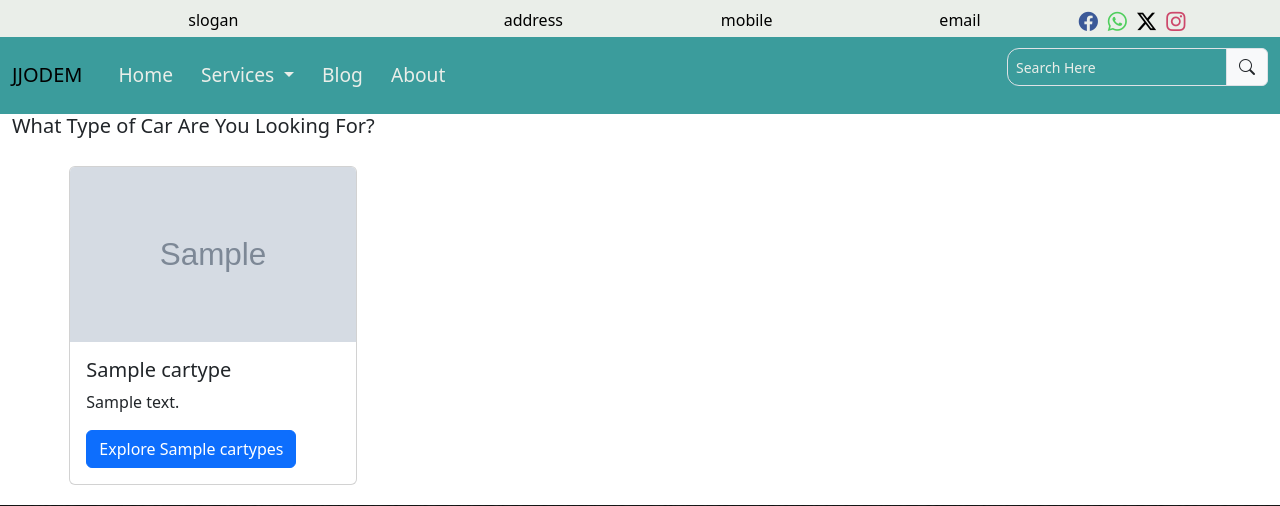
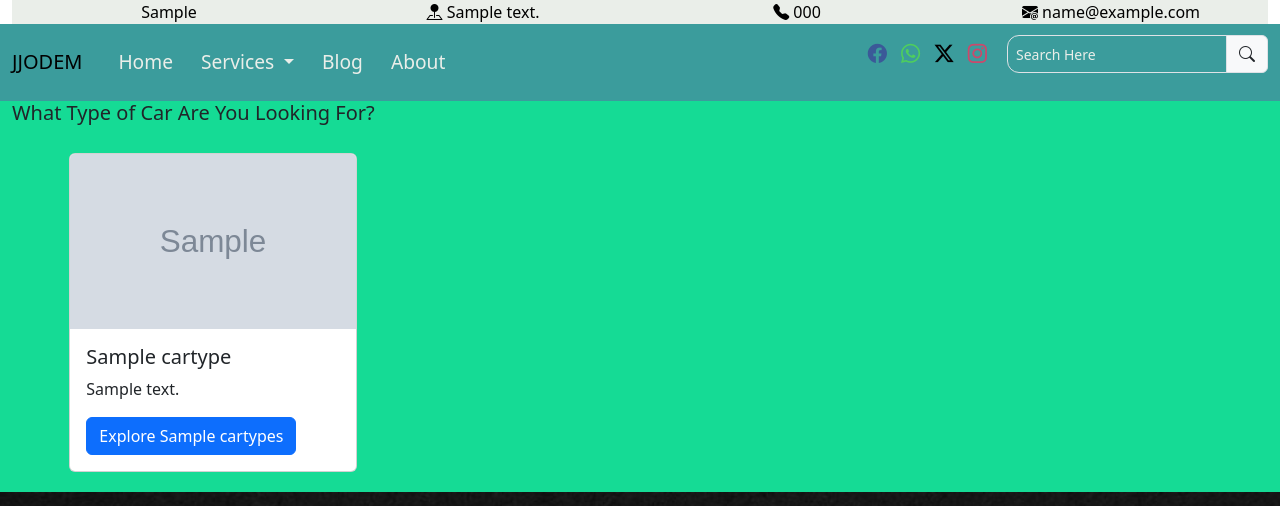
Before and after one commit to worladev/jjodem, a Django app: page / in a window 1280 px wide. Shown: the top 506 px of the page. Run offline with Django 5.2, Linux system fonts and the light colour scheme; tables that the repository leaves empty hold one stand-in row (values such as "Sample post"); grey boxes marked "Sample" are stand-in pictures; some libraries are stand-ins or nearby versions.

Commit message:
modified social handles in navbar

```diff
--- a/rentals/static/rentals/css/navbar.css
+++ b/rentals/static/rentals/css/navbar.css
@@ -1,10 +1,11 @@
 /*TOP NAV*/
 .top-nav{
-  background-color: #EAEEE9;
+    background-color: #EAEEE9;
+    padding: 0% !important;
+    margin: 0% !important;
 }
 .top-nav div{
     text-align: center;
-    margin-top:0.5em;
     color: #000000;
 }
 
@@ -33,13 +34,11 @@
 .social ul{
     margin-right: 10px;
     list-style-type: none;
-    background-color: #FFFFFF;
     border-radius: 8px;
     padding: 0px;
 }
 .social ul li{
     display: inline-block;
-    float: left;
     margin-right: 10px;
     padding: 0px;
 }
--- a/rentals/templates/rentals/home.html
+++ b/rentals/templates/rentals/home.html
@@ -3,8 +3,8 @@
 {% block content %}
     {% include 'navbar.html' %}
 
-    <h5>What Type of Car Are You Looking For?</h5>
-    <div class="row">
+    <div class="row home-div" style="background-color: #15DB95">
+        <h5>What Type of Car Are You Looking For?</h5>
         {% for car in car_type %}
             <div class="col-4">
                 <div class="card home-card" style="width: 18rem;">
--- a/templates/navbar.html
+++ b/templates/navbar.html
@@ -22,28 +22,25 @@
 <body>
     <!--TOP NAV BAR-->
     <div class="row top-nav">
-        <div class="col-4 mobile-display">slogan</div>
-        <div class="col-2 mobile-display">address</div>
-        <div class="col-2 mobile-display">mobile</div>
-        <div class="col-2 mobile-display">email</div>
-        <div class="col-2 mobile-display social">
-            <!--Social Handles 1-->
-            <ul>
-                <li>
-                    <a href=""><i class="bi bi-facebook blue"></i></a>
-                </li>
-                <li>
-                    <a href=""><i class="bi bi-whatsapp green"></i></a>
-                </li>
-                <li>
-                    <a href=""><i class="bi bi-twitter-x black"></i></a>
-                </li>
-                <li>
-                    <a href=""><i class="bi bi-instagram red"></i></a>
-                </li>
-            </ul>
-        </div>
-    </div>
+        {% for info in shop_info %}
+            <div class="col-3 mobile-display">
+                {{info.slogan}}
+            </div>
+            <div class="col-3 mobile-display">
+                <i class="bi bi-pin-map-fill"></i>
+                {{info.address}}
+            </div>
+            <div class="col-3 mobile-display">
+                <i class="bi bi-telephone-fill"></i>
+                {{info.mobile}}
+            </div>
+            <div class="col-3 mobile-display">
+                <i class="bi bi-envelope-at-fill"></i>
+                {{info.email}}
+            </div>
+        {% endfor %}
+    </div><!--END OF TOP NAV BAR-->
+
 
     <!--MAIN NAVBAR-->
     <div class="row">
@@ -76,6 +73,24 @@
                         </li>
                     </ul>
 
+                    <div class="mobile-display social">
+                        <!--Social Handles 1 -Display on Desktop-->
+                        <ul>
+                            <li>
+                                <a href=""><i class="bi bi-facebook blue"></i></a>
+                            </li>
+                            <li>
+                                <a href=""><i class="bi bi-whatsapp green"></i></a>
+                            </li>
+                            <li>
+                                <a href=""><i class="bi bi-twitter-x black"></i></a>
+                            </li>
+                            <li>
+                                <a href=""><i class="bi bi-instagram red"></i></a>
+                            </li>
+                        </ul>
+                    </div>
+
                     <form action="" class="">
                         <div class="input-group mb-3">
                             <input type="text" class="form-control form-control-sm form-style" placeholder="Search Here">
@@ -85,7 +100,7 @@
                         </div>
                     </form>
 
-                    <!--Social Handles 2-->
+                    <!--Social Handles 2 -Display on Mobile-->
                     <div class="col-2 desktop-display social">
                         <!--Social Handles-->
                         <ul>
@@ -107,6 +122,6 @@
                 </div>
             </div>
         </nav>
-    </div>
+    </div><!--END OF MAIN NAVBAR-->
 </body>
 </html>
```
